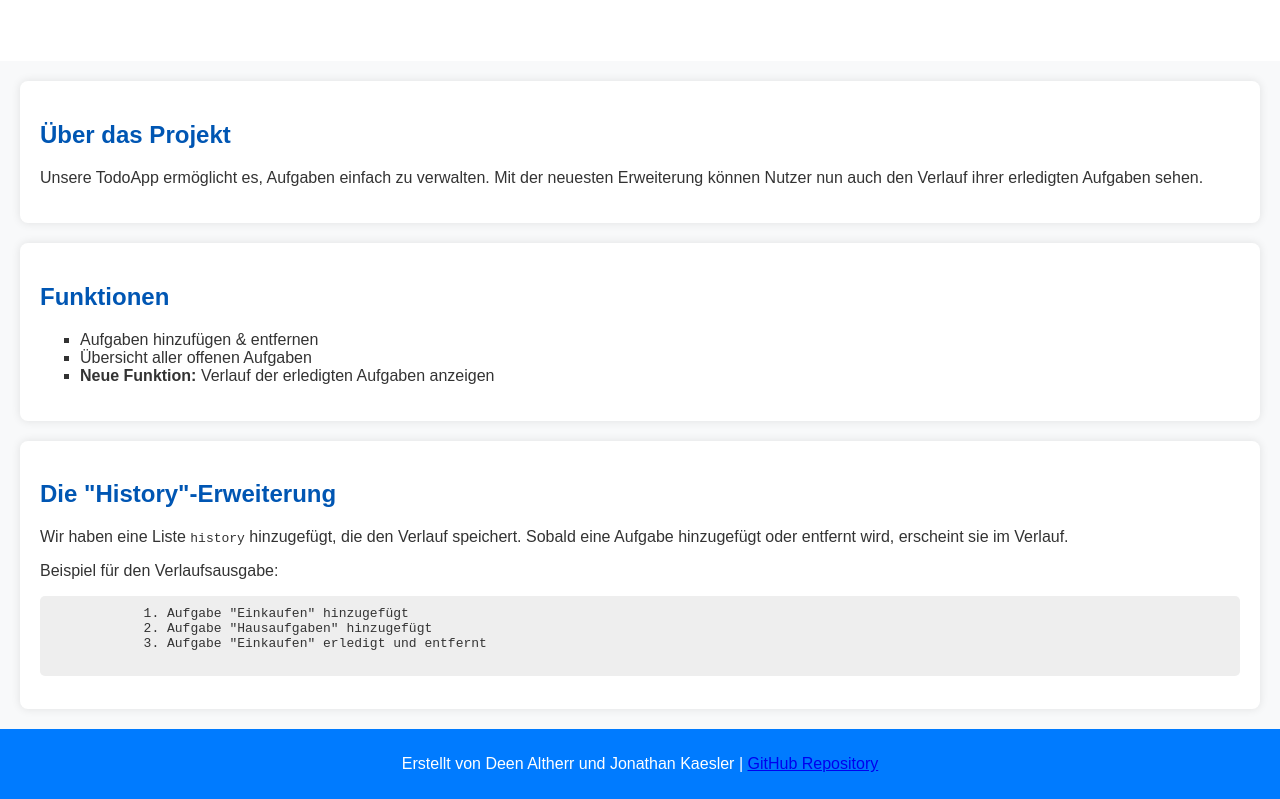
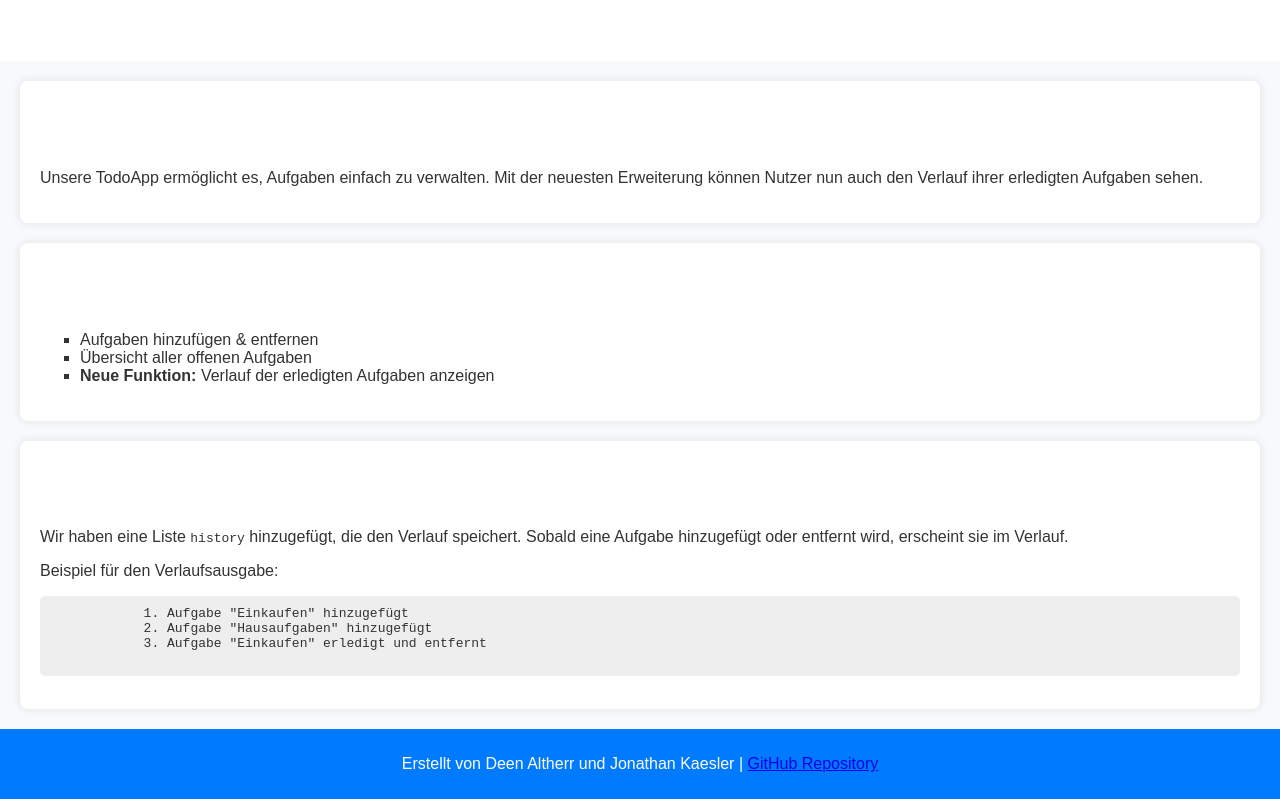
Before and after one commit to kaeslerjonathan/todoappAzure, a plain HTML site: page index.html in a window 1280 px wide. Shown: the part 93-892 px from the top of the page. Drawn offline with Linux system fonts and the light colour scheme.

Commit message:
1.3.3 Update styles.css

```diff
--- a/styles.css
+++ b/styles.css
@@ -22,7 +22,7 @@ section {
 }
 
 h1, h2 {
-    color: #0056b3;
+    color: #FFFFFF;
 }
 
 ul {
```
